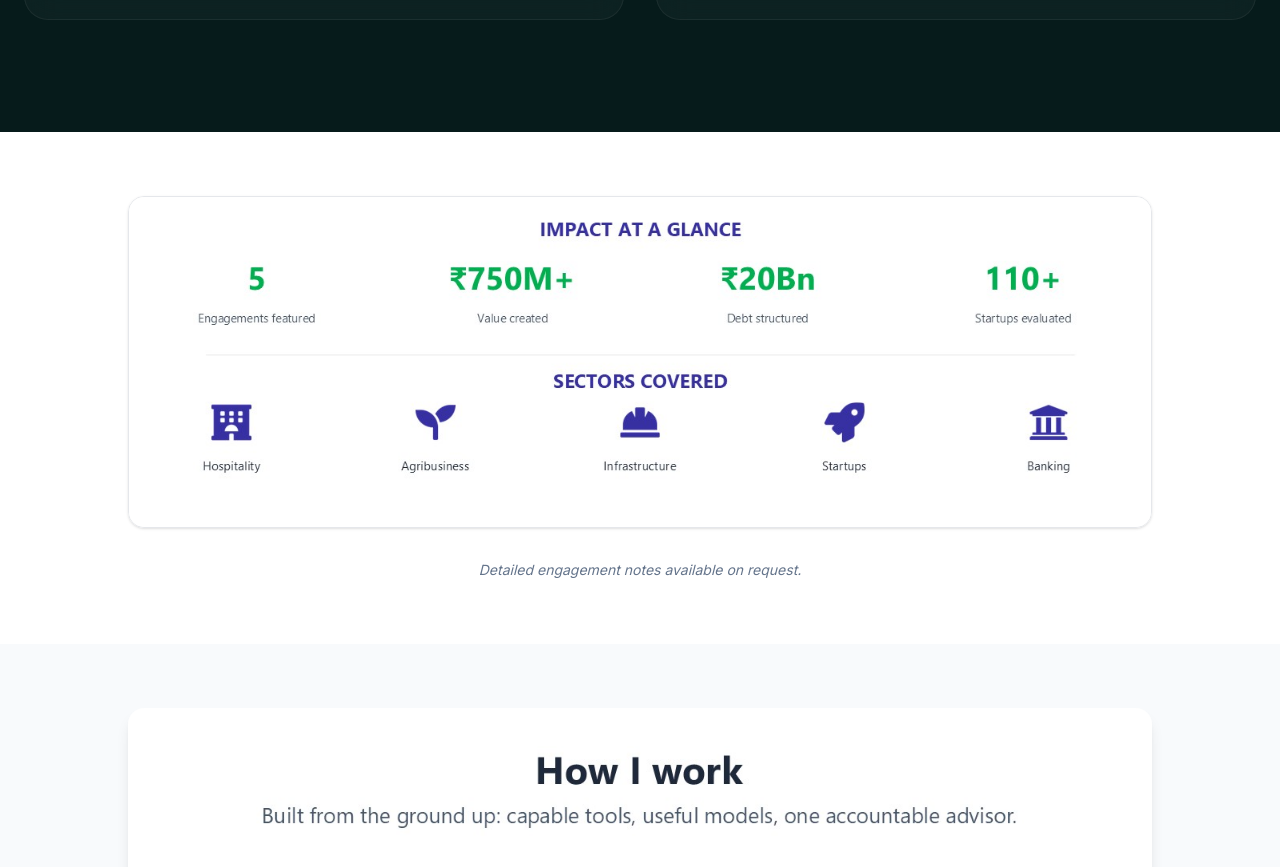
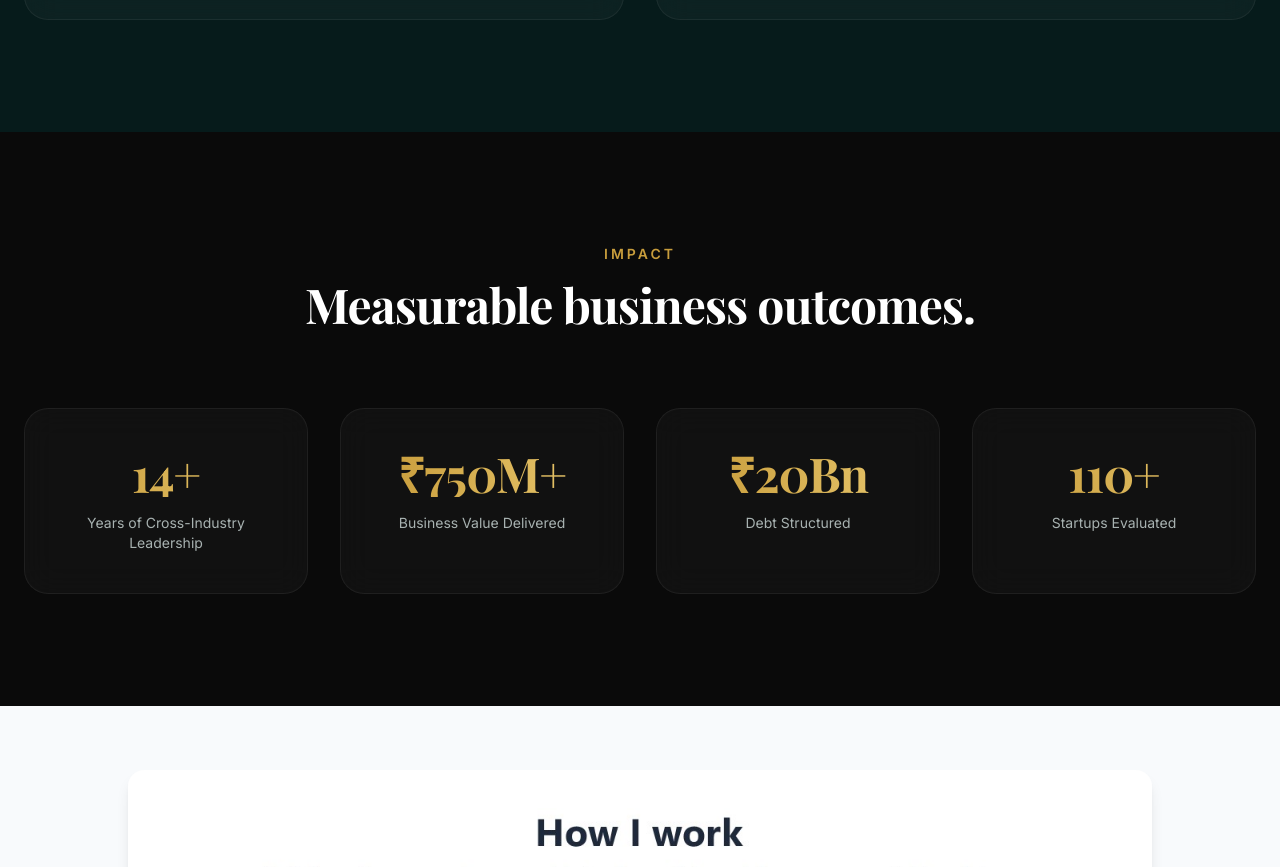
Before and after one commit to SravaniPolina/sravani-portfolio-frontend, a React (Create React App) app: page / in a window 1280 px wide. Shown: the part 3315-4182 px from the top of the page. Built offline with nearby package versions, Linux system fonts and the light colour scheme.

Commit message:
Update Projects.jsx

```diff
--- a/src/components/Projects.jsx
+++ b/src/components/Projects.jsx
@@ -1,17 +1,60 @@
 import React from "react";
+
+const stats = [
+  {
+    number: "14+",
+    label: "Years of Cross-Industry Leadership",
+  },
+  {
+    number: "₹750M+",
+    label: "Business Value Delivered",
+  },
+  {
+    number: "₹20Bn",
+    label: "Debt Structured",
+  },
+  {
+    number: "110+",
+    label: "Startups Evaluated",
+  },
+];
 
 export default function ProjectCards() {
   return (
-    <section id="impact" className="py-16 px-4 sm:px-8 bg-white">
-      <div className="max-w-6xl mx-auto">
-        <div className="flex justify-center">
-          <img
-            src="/Impact_Stat_Strip.jpg"
-            alt="Impact at a glance: 5 engagements, ₹750M+ value created, ₹20Bn debt structured, 110+ startups evaluated, across hospitality, agribusiness, infrastructure, startups, and banking"
-            className="w-full max-w-5xl rounded-2xl shadow border"
-          />
+    <section id="impact" className="py-28 bg-[#0A0A0A]">
+      <div className="max-w-7xl mx-auto px-6">
+
+        <div className="text-center mb-20">
+
+          <p className="uppercase tracking-[3px] text-[var(--gold)] text-sm font-semibold">
+            IMPACT
+          </p>
+
+          <h2 className="text-5xl text-white mt-4">
+            Measurable business outcomes.
+          </h2>
+
         </div>
-        <p className="text-center text-sm text-slate-500 italic mt-8">Detailed engagement notes available on request.</p>
+
+        <div className="grid grid-cols-2 lg:grid-cols-4 gap-8">
+
+          {stats.map((item) => (
+            <div
+              key={item.number}
+              className="glass rounded-3xl p-10 text-center"
+            >
+              <h3 className="text-5xl font-bold gold-text mb-4">
+                {item.number}
+              </h3>
+
+              <p className="text-sm">
+                {item.label}
+              </p>
+            </div>
+          ))}
+
+        </div>
+
       </div>
     </section>
   );
```
